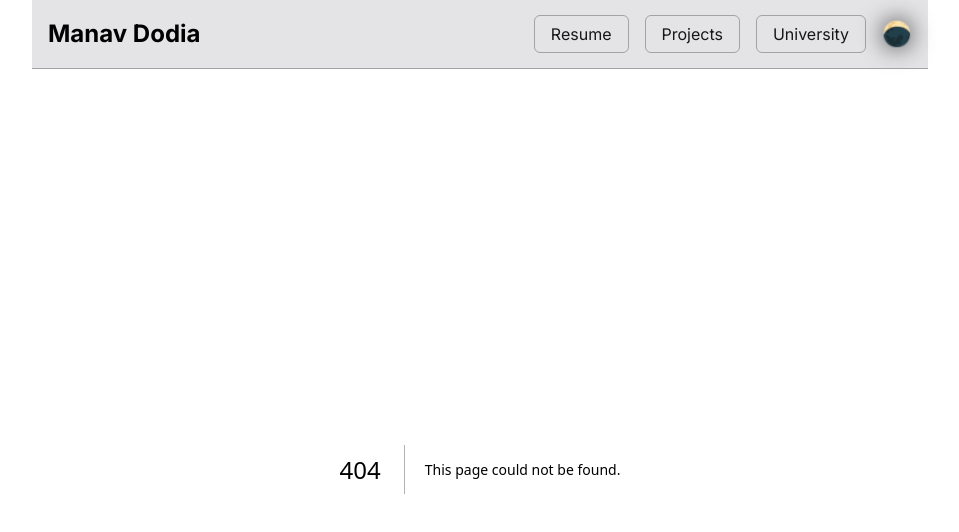
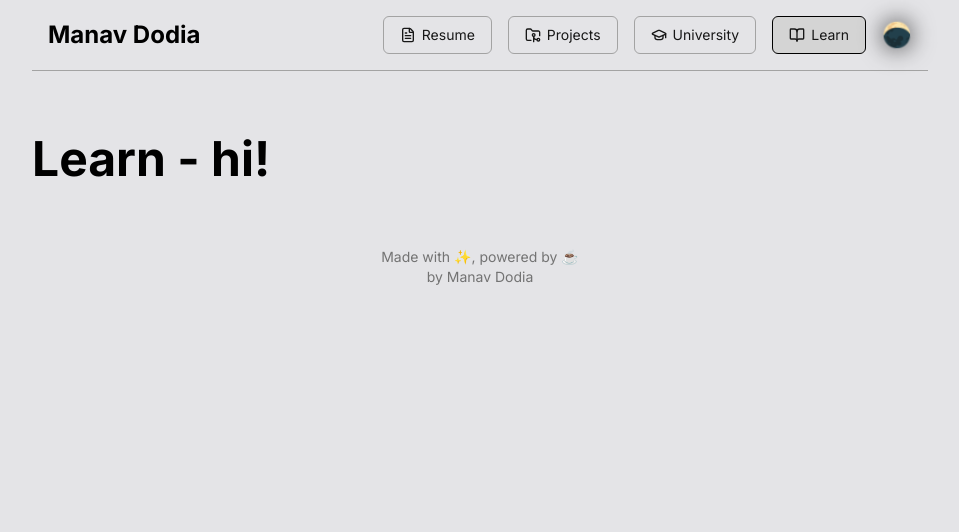
Before and after one commit to manav1411/Personal-website, a Next.js app: page /learn in a window 1280 px wide. Before the commit this address had no page. Shown: the top 532 px of the page, without its empty margins (160-1119 px from the left). Built offline with nearby package versions, Linux system fonts and the light colour scheme.

Commit message:
updated navbar icons, added learn

```diff
--- /dev/null
+++ b/src/app/learn/page.tsx
@@ -0,0 +1,29 @@
+import { FC } from 'react';
+import ProjectCard from '@/components/ProjectCard';
+import projects from '@/data/projectsData';
+
+const LearnPage: FC = () => {
+    return (
+        <main className="">
+            <header className="w-full max-w-4xl mb-16 mt-16">
+                <h1 className="text-5xl font-bold mb-4">
+                    Learn - hi!
+                </h1>
+            </header>
+
+
+
+
+            {/* Footer */}
+            <footer className="mt-16 mb-5">
+                <p className="text-sm text-neutral-500 text-center">
+                    Made with ✨, powered by ☕
+                    <br />
+                    by Manav Dodia
+                </p>
+            </footer>
+        </main>
+    );
+};
+
+export default LearnPage;
--- a/src/components/Navbar.tsx
+++ b/src/components/Navbar.tsx
@@ -3,6 +3,7 @@ import { useTheme } from 'next-themes';
 import { usePathname } from 'next/navigation';
 import Link from 'next/link';
 import { useEffect, useState } from 'react';
+import { FileText, FolderGit2, GraduationCap, BookOpen } from 'lucide-react';
 
 const Navbar = () => {
   const { theme, setTheme } = useTheme();
@@ -37,33 +38,47 @@ const Navbar = () => {
           <div className="space-x-4">
             <Link
               href="/resume"
-              className={`px-4 py-2 border rounded-md ${
+              className={`inline-flex items-center gap-1.5 px-4 py-2 text-sm border rounded-md ${
                 pathname === "/resume"
                   ? "bg-neutral-300 text-neutral-900 border-black dark:border-white dark:bg-neutral-700 dark:text-neutral-100"
                   : "text-neutral-900 dark:text-neutral-100 border-neutral-400 dark:border-neutral-500 hover:bg-neutral-300 dark:hover:bg-neutral-700"
               }`}
             >
+              <FileText size={16} />
               Resume
             </Link>
             <Link
               href="/projects"
-              className={`px-4 py-2 border rounded-md ${
+              className={`inline-flex items-center gap-1.5 px-4 py-2 text-sm border rounded-md ${
                 pathname === "/projects"
                   ? "bg-neutral-300 text-neutral-900 border-black dark:border-white dark:bg-neutral-700 dark:text-neutral-100"
                   : "text-neutral-900 dark:text-neutral-100 border-neutral-400 dark:border-neutral-500 hover:bg-neutral-300 dark:hover:bg-neutral-700"
               }`}
             >
+              <FolderGit2 size={16} />
               Projects
             </Link>
-<Link
+            <Link
               href="/university"
-              className={`px-4 py-2 border rounded-md ${
+              className={`inline-flex items-center gap-1.5 px-4 py-2 text-sm border rounded-md ${
                 pathname === "/university"
                   ? "bg-neutral-300 text-neutral-900 border-black dark:border-white dark:bg-neutral-700 dark:text-neutral-100"
                   : "text-neutral-900 dark:text-neutral-100 border-neutral-400 dark:border-neutral-500 hover:bg-neutral-300 dark:hover:bg-neutral-700"
               }`}
             >
+              <GraduationCap size={16} />
               University
+            </Link>
+            <Link
+              href="/learn"
+              className={`inline-flex items-center gap-1.5 px-4 py-2 text-sm border rounded-md ${
+                pathname === "/learn"
+                  ? "bg-neutral-300 text-neutral-900 border-black dark:border-white dark:bg-neutral-700 dark:text-neutral-100"
+                  : "text-neutral-900 dark:text-neutral-100 border-neutral-400 dark:border-neutral-500 hover:bg-neutral-300 dark:hover:bg-neutral-700"
+              }`}
+            >
+              <BookOpen size={16} />
+              Learn
             </Link>
           </div>
 
```
Also changed, not shown: 1 other file (tests, documents, lock files or other folders).
